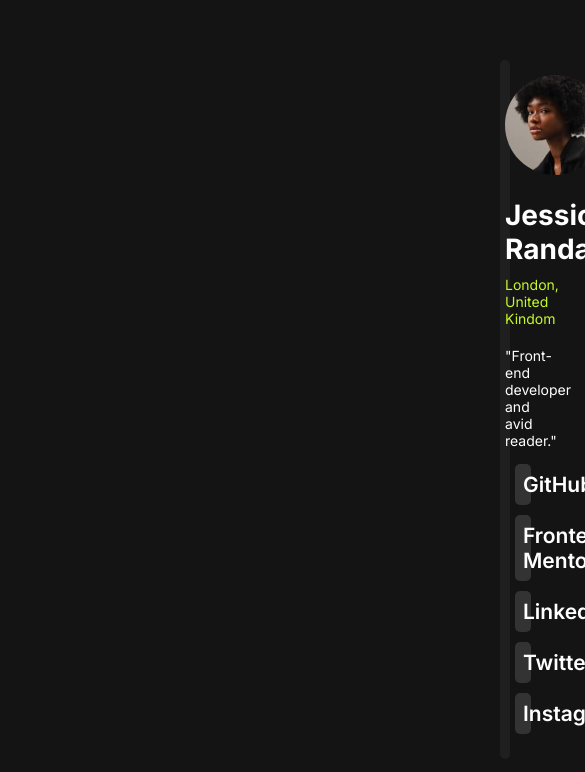
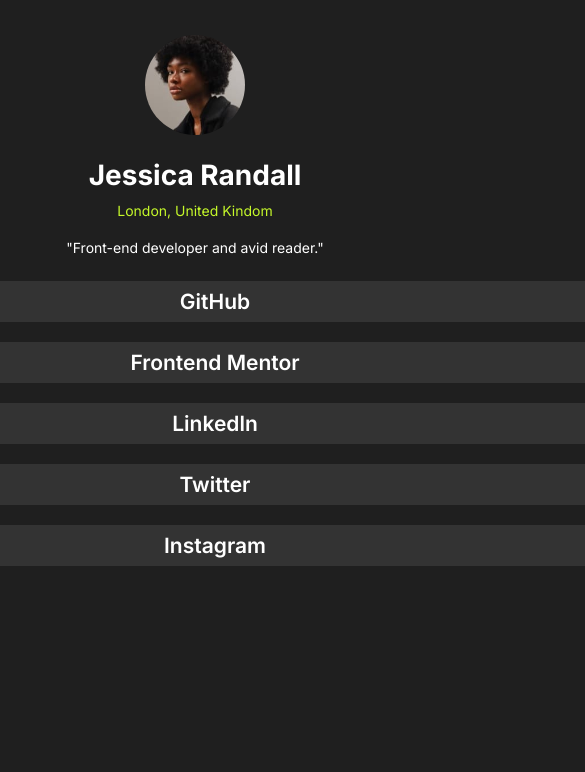
Before and after one commit to MichealOyee/Social-Link-Profile, a plain HTML site: page index.html in a window 390 px wide. Shown: the top 772 px of the page, 585 px wide, since content can reach past the window. Drawn offline with Linux system fonts and the light colour scheme.

Commit message:
exodus commit

```diff
--- a/index.html
+++ b/index.html
@@ -13,11 +13,13 @@
     <h1>Jessica Randall</h1>
     <h4>London, United Kindom</h4>
     <p>"Front-end developer and avid reader."</p>
+    <span>
     <h2> <a href="http://github.com/username" target="_blank"> GitHub</a></h2>
     <h2> <a href="http://https://www.frontendmentor.io/community" target="_blank">Frontend Mentor</a></h2>
     <h2> <a href="http://www.Linkedln.com/in/Odunayo" target="_blank"> Linkedln</a></h2>
     <h2> <a href="http://x.com/Odunayo Oyefeso" target="_blank"> Twitter </a></h2>
     <h2> <a href="www.instagram.com/Odunayo Oyefeso" target="_blank">Instagram</a></h2>
+    </span>
     </div>
 </body>
 </html>
--- a/styles.css
+++ b/styles.css
@@ -14,7 +14,6 @@
     background-color: hsl(0, 0%, 8%);
     font-size: 14px;
     font-family: 'Inter';
-    /* The font used is not recognised by VSCODE */
     margin-left: 500px;
     margin-right: 500px;
     height: 500px;
@@ -47,7 +46,6 @@
 h2 {
     padding: 8px;
     background-color:  hsl(0, 0%, 20%);
-    border: 1px ;
     border-radius: 5px;
     text-decoration: none;
     font-weight: 600;
@@ -61,3 +59,24 @@
 h2:hover{
     background-color: hsl(75, 94%, 57%);
 }
+
+/* mediaquery */
+@media screen and (max-width: 500px){
+    body{
+        margin-left: -500px;
+        margin-right: -500px;
+    background-color: hsl(0, 0%, 12%);
+    }
+    div{
+    margin-top: 20px;
+    }
+    span{
+        padding: 1px, 1px, 1px, 0px;
+    }
+    h2{
+        margin: 20px;
+        width: 100%;
+        border-radius: 15px;
+    }
+
+}
```
